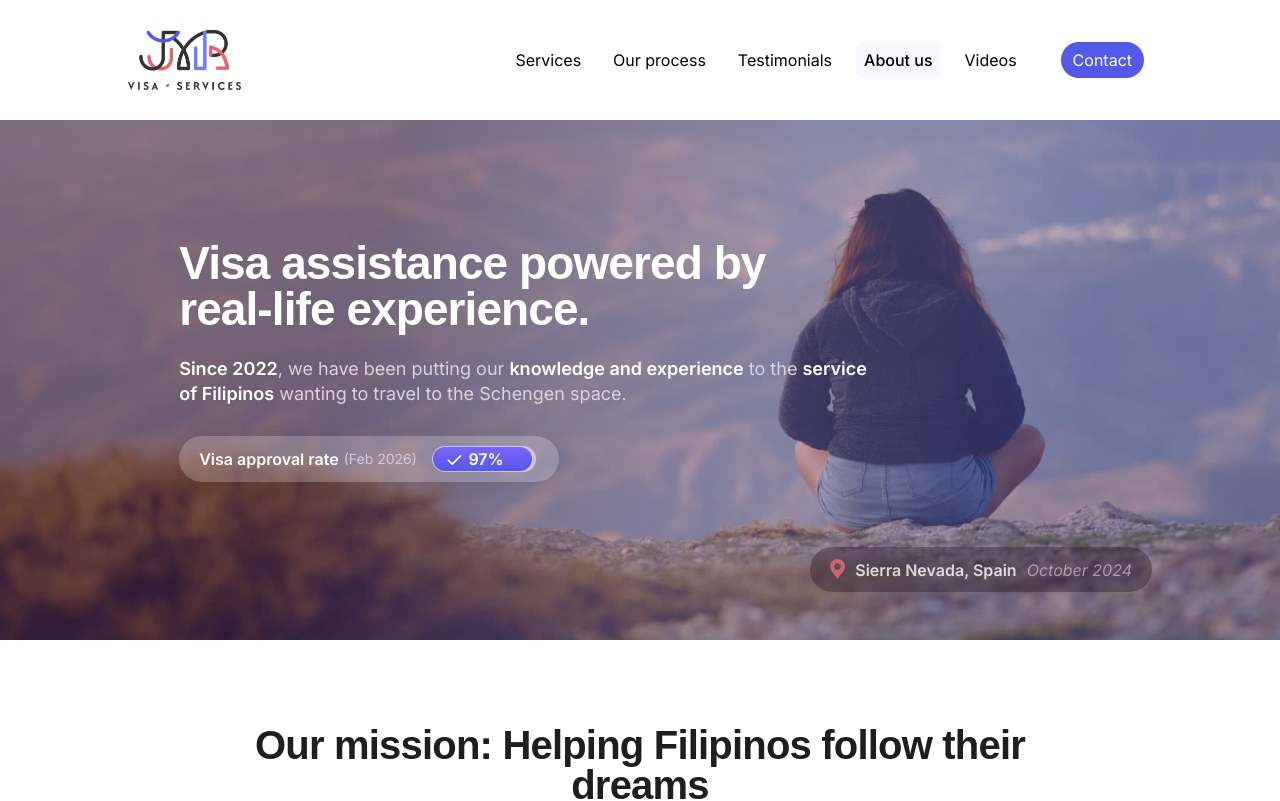
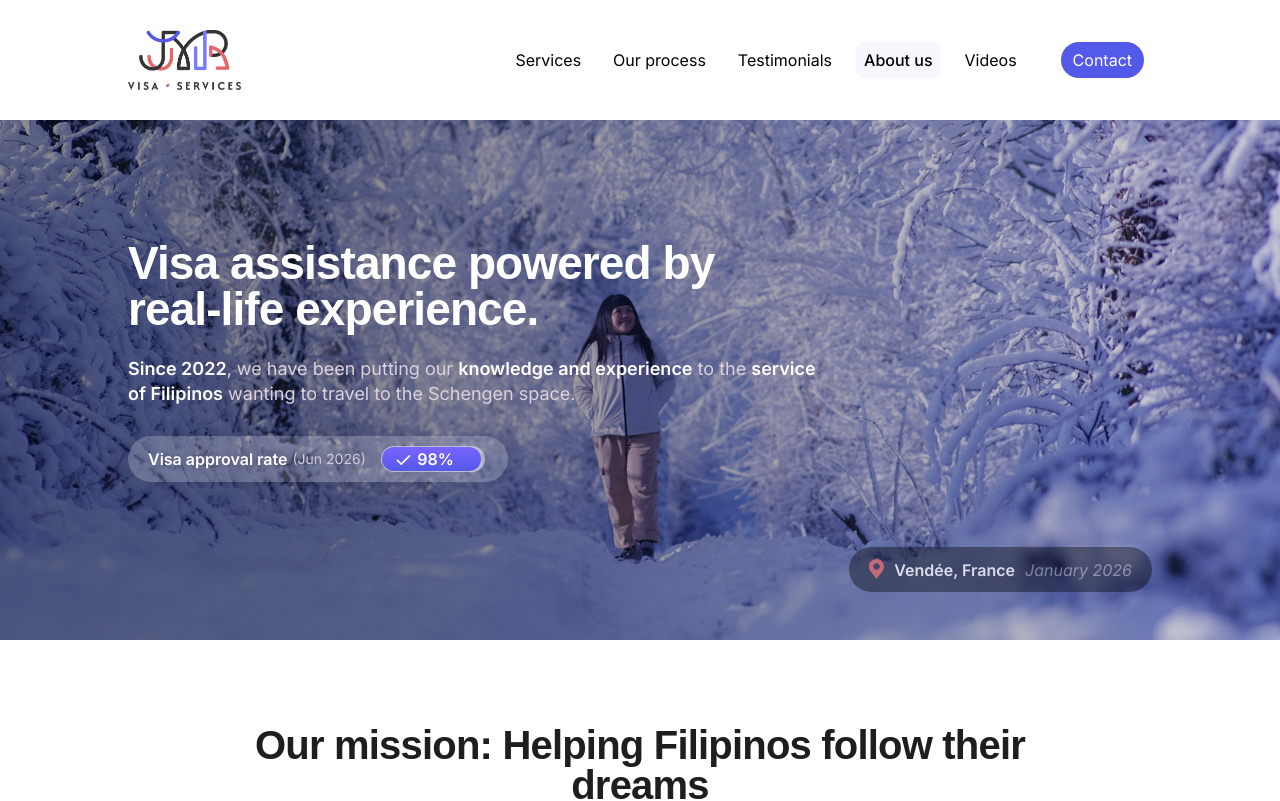
Before and after one commit to EricBARBEAU/jmr-vs, a React (Create React App) app in the folder my-app/: page /about-us in a window 1280 px wide. Shown: the top 801 px of the page. Built offline with nearby package versions, Linux system fonts and the light colour scheme; a web font is replaced by a local one.

Commit message:
about view updates: copy and hero image

```diff
--- a/my-app/src/css/elements/hero.scss
+++ b/my-app/src/css/elements/hero.scss
@@ -349,12 +349,24 @@
 // 04 - About page hero
 .about_hero {
 	min-height: 520px;
-	background: url("../../img/about_hero-background@1.5x.jpg") no-repeat;
+	background-image:
+		linear-gradient(90deg, rgba(0,0,0,0.4) 25%, rgba(0,0,0,0.1) 100%),
+		url("../../img/about_hero-background(v2)@1.5x.jpg");
+	background-repeat: no-repeat;
 	background-size: cover;
 	background-position: center;
 	align-items: flex-start;
 	padding-top: 120px;
 	padding-bottom: 100px;
+
+	&:after {
+		content: '';
+		width: 100%;
+		height: 100%;
+		display: block;
+		z-index: 1;
+		background: red;
+	}
 
 	@media screen and (max-width: 860px) {
     min-height: 480px;
@@ -428,6 +440,7 @@
 			gap: 5px;
 			flex-direction: row;
 			line-height: core.$line-height-140;
+			text-shadow: 0px 0px 10px rgba(0,0,0,0.2);
 
 			.main {
 				font-size: core.$font-size-16;
@@ -499,7 +512,7 @@
 	.hero_legend {
 		display: inline-flex;
 		position: absolute;
-		background-color: rgba(38,23,38,0.5);
+		background-color: rgba(0,0,0,0.5);
 		border-radius: 40px;
 		gap: 10px;
 		justify-content: flex-end;
@@ -555,7 +568,7 @@
 			}
 		}
 		.secondary {
-			color: #C4ACBA;
+			color: rgba(255,255,255,0.5);
 			font-style: italic;
 		}
 	}
--- a/my-app/src/modules/views/view_components/about_content.js
+++ b/my-app/src/modules/views/view_components/about_content.js
@@ -50,7 +50,7 @@ function AboutContent() {
 							</div>
 							<div className="data_column">
 								<span>Success rate</span>
-								<div>97%</div>
+								<div>98%</div>
 							</div>
 						</div>
 					</div>
--- a/my-app/src/modules/views/view_components/about_hero.js
+++ b/my-app/src/modules/views/view_components/about_hero.js
@@ -20,22 +20,22 @@ function AboutHero() {
     				  Visa approval rate
             </div>
             <div className="secondary">
-					    (Feb 2026)
+					    (Jun 2026)
             </div>
     			</div>
     			<div className="approval_rate-chart">
             <div className="chart">
-              <CountUp start={0} end={97} duration={2.5}/>%
+              <CountUp start={0} end={98} duration={2.5}/>%
             </div>
     			</div>
     		</div>
     	</div>
       <div className="hero_legend">
         <div className="main">
-          Sierra Nevada, Spain
+          Vendée, France
         </div>
         <div className="secondary">
-          October 2024
+          January 2026
         </div>
       </div>
     </div>
```
Also changed, not shown: my-app/src/img/about_hero-background(v2)@1.5x.jpg (added). Lines whose indentation alone changed are shown as unchanged.
